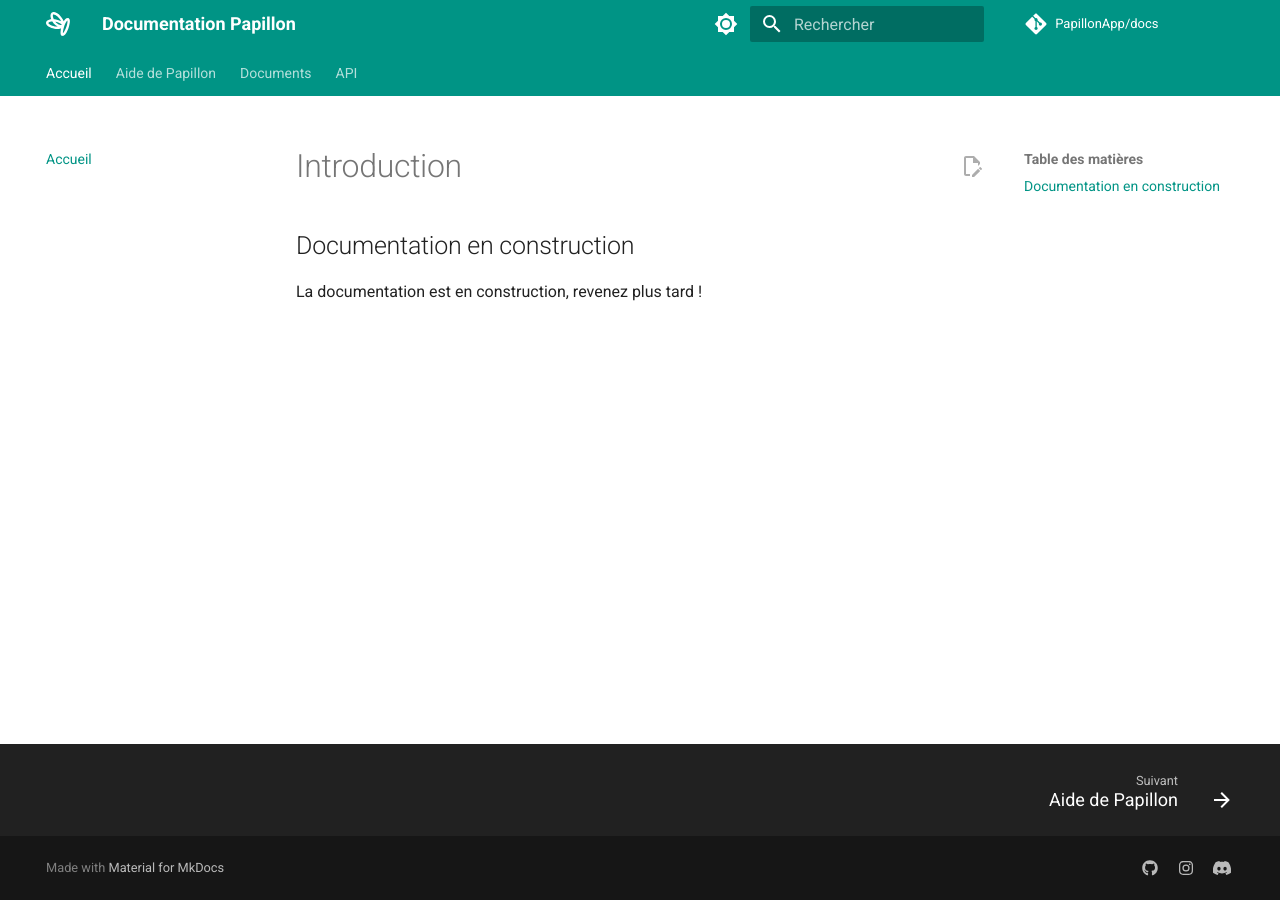
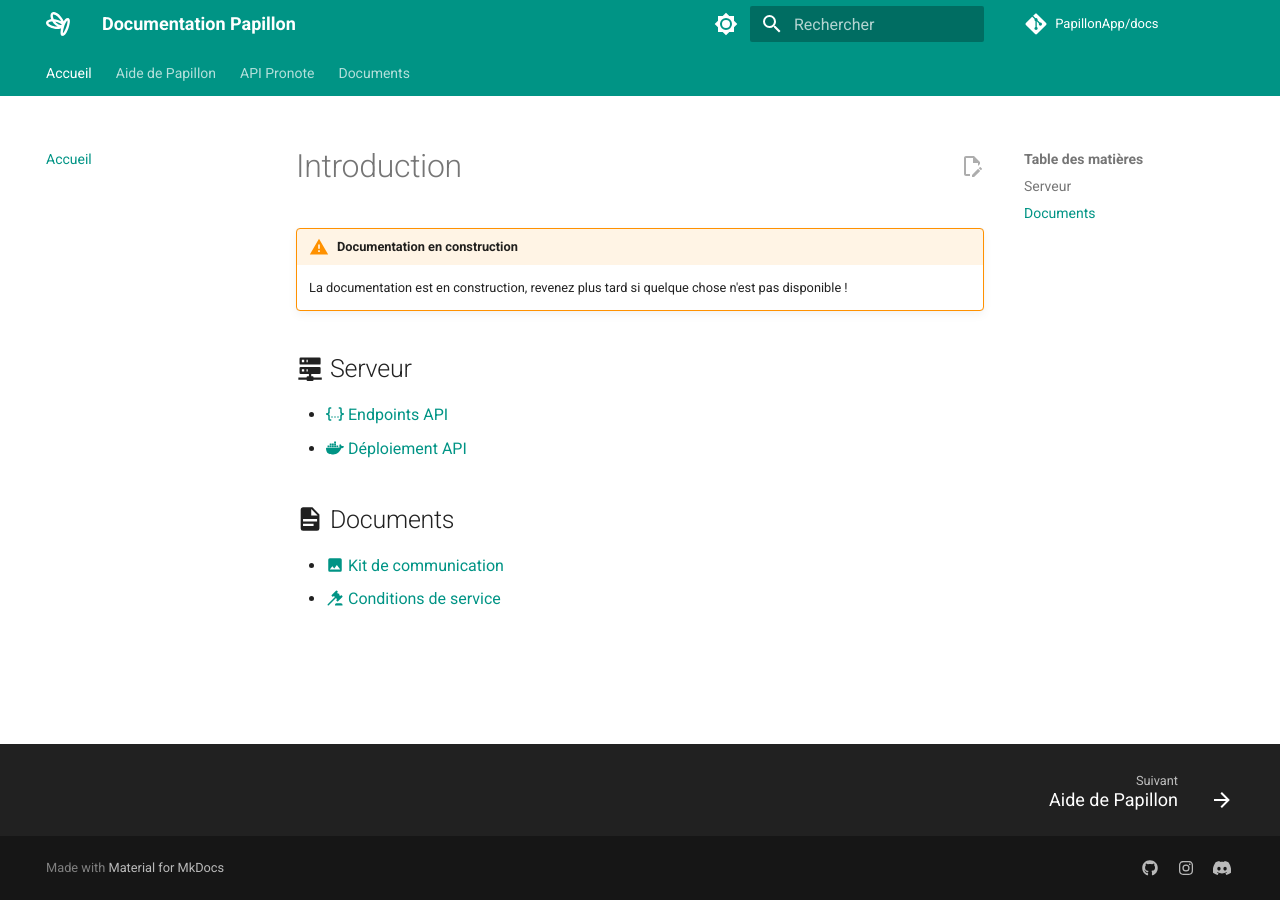
Before and after one commit to PapillonApp/docs, an MkDocs documentation site: the page built from docs/index.md, in a window 1280 px wide. Built offline with MkDocs 1.6.1 and Material for MkDocs 9.7.7, drawn with Linux system fonts in a browser that asks for light colours; comment, search, counter and statistics services are not loaded.

Commit message:
Ajout de l'accueil

```diff
--- a/docs/index.md
+++ b/docs/index.md
@@ -1,4 +1,12 @@
 # Introduction
 
-## Documentation en construction
-La documentation est en construction, revenez plus tard !
+!!! note warning "Documentation en construction"
+    La documentation est en construction, revenez plus tard si quelque chose n'est pas disponible !
+
+## :material-server-network: Serveur
+- [:material-code-json: Endpoints API](pronote-api/endpoints)
+- [:simple-docker: Déploiement API](pronote-api/deployment)
+
+## :material-file-document: Documents
+- [:material-image: Kit de communication](documents/communication-kit)
+- [:material-gavel: Conditions de service](documents/terms-of-service)
--- a/mkdocs.yml
+++ b/mkdocs.yml
@@ -5,11 +5,13 @@ repo_name: PapillonApp/docs
 nav:
   - Accueil: 'index.md'
   - Aide de Papillon: 'help/index.md'
+  - API Pronote :
+    - Connexion à Pronote : 'pronote-api/login.md'
+    - Endpoints : 'pronote-api/endpoints.md'
+    - Déploiement de l'API : 'pronote-api/deployment.md'
   - Documents :
     - Conditions de service : 'documents/terms-of-service.md'
     - Kit de communication : 'documents/communication-kit.md'
-  - API :
-    - Déploiement de l'API : 'api/deployment.md'
 theme:
   name: material
   palette:
@@ -17,6 +19,7 @@ theme:
     - media: "(prefers-color-scheme: light)"
       scheme: default
       primary: teal
+      accent: cyan
       toggle:
         icon: material/brightness-7
         name: Switch to dark mode
@@ -24,6 +27,7 @@ theme:
     - media: "(prefers-color-scheme: dark)"
       scheme: slate
       primary: teal
+      accent: cyan
       toggle:
         icon: material/brightness-4
         name: Switch to system preference
@@ -59,3 +63,22 @@ markdown_extensions:
   - pymdownx.inlinehilite
   - pymdownx.snippets
   - pymdownx.superfences
+  - admonition
+  - pymdownx.details
+  - footnotes
+  - pymdownx.tabbed:
+      alternate_style: true
+  - attr_list
+  - md_in_html
+  - def_list
+  - pymdownx.tasklist:
+      custom_checkbox: true
+  - abbr
+  - pymdownx.emoji:
+      emoji_index: !!python/name:materialx.emoji.twemoji
+      emoji_generator: !!python/name:materialx.emoji.to_svg
+  - pymdownx.critic
+  - pymdownx.caret
+  - pymdownx.keys
+  - pymdownx.mark
+  - pymdownx.tilde
```
Also changed, not shown: docs/pronote-api/endpoints.md (added, +30 -0 lines), docs/pronote-api/login.md (added, +10 -0 lines), docs/pronote-api/deployment.md (renamed from docs/api/deployment.md).
